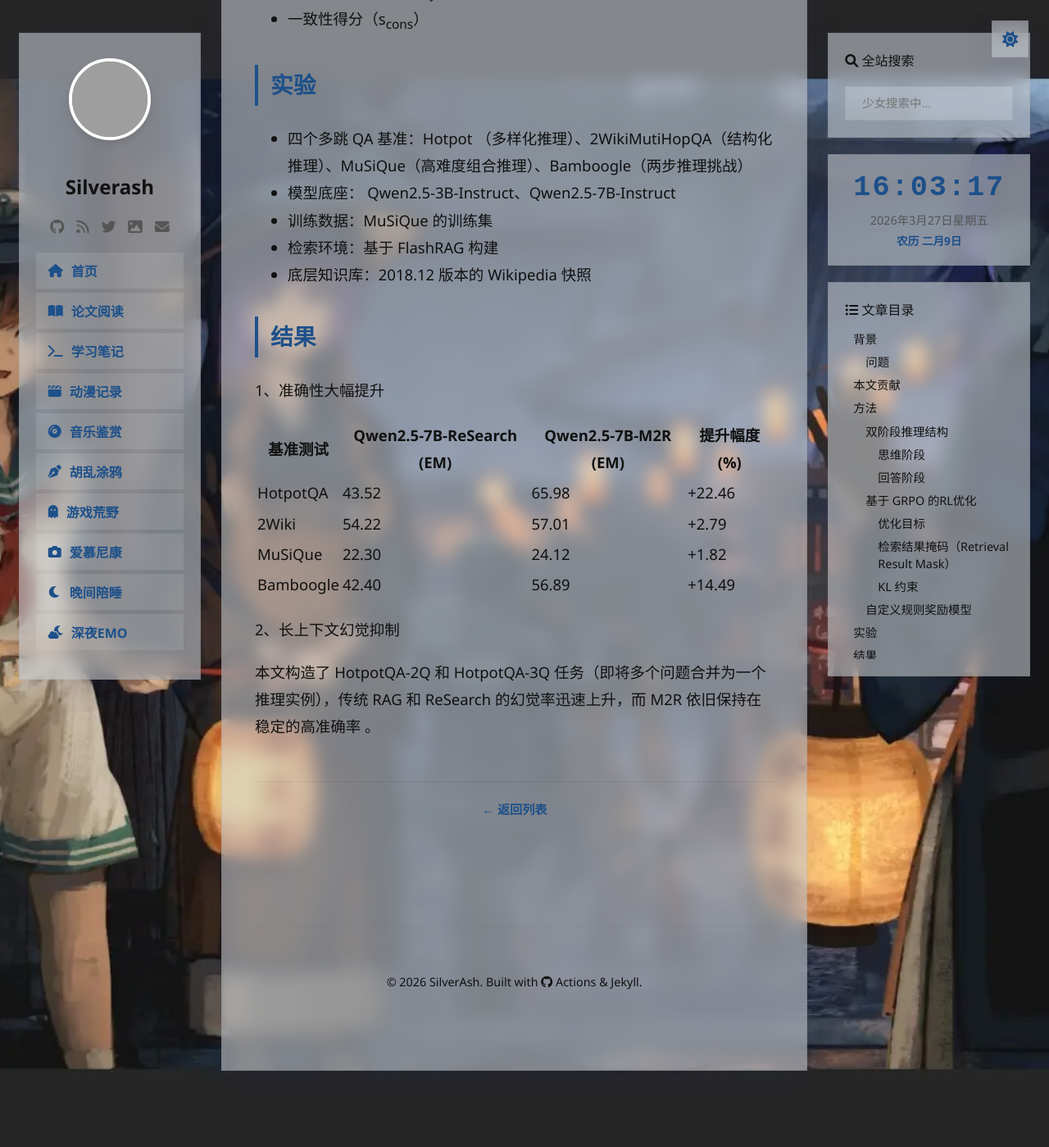
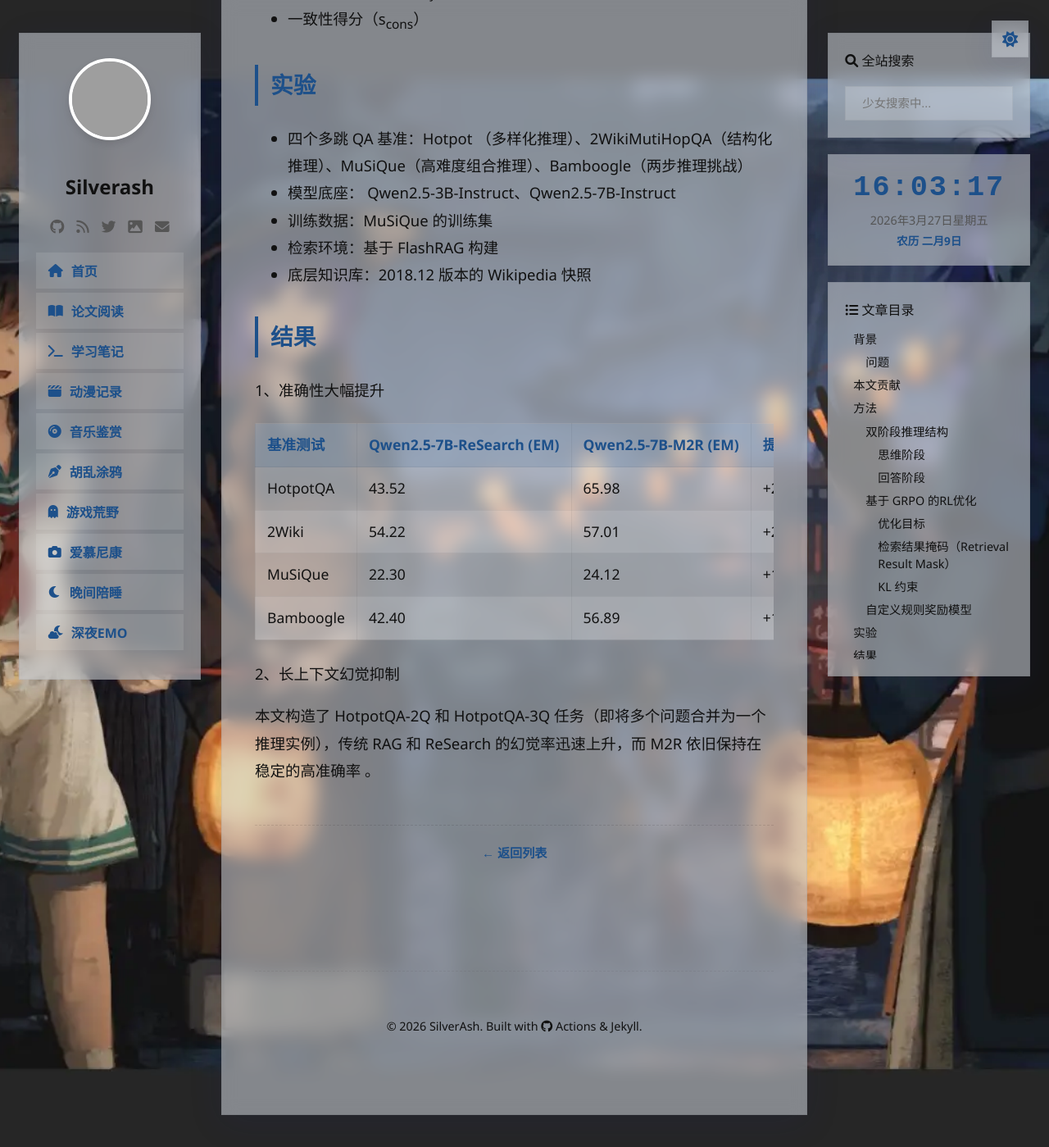
Before and after one commit to SiIverAsh/siiverash.github.io, a Jekyll site: the page built from _posts/2026-03-25-Micro-Macro-Retrieval.md, in a window 1280 px wide and 1400 px high, scrolled down 2573 px. Shown: the whole window at 82% size. Built offline with Jekyll 4.4.1, drawn with Linux system fonts in a browser that asks for light colours; comment, search, counter and statistics services are not loaded; before the commit the page ends 3919 px from its top, so only the background shows below that; grey boxes are pictures that could not be loaded.

Commit message:
Fix: display Blog table

```diff
--- a/_config.yml
+++ b/_config.yml
@@ -19,3 +19,7 @@ social:
 
 plugins:
   - jekyll-feed
+
+markdown: kramdown
+kramdown:
+  input: GFM
--- a/assets/css/main.css
+++ b/assets/css/main.css
@@ -269,6 +269,52 @@ html {
     font-size: 1.05em;
     line-height: 1.75;
     transition: max-width 0.3s ease;
+}
+
+/* 博文表格 */
+.post-content table {
+    display: block;
+    width: 100%;
+    max-width: 100%;
+    overflow-x: auto;
+    border-collapse: collapse;
+    margin: 24px 0;
+    font-size: 0.95em;
+    background: rgba(255, 255, 255, 0.18);
+}
+
+.post-content thead {
+    background: rgba(29, 80, 138, 0.12);
+}
+
+.post-content th,
+.post-content td {
+    padding: 10px 14px;
+    border: 1px solid var(--glass-border);
+    text-align: left;
+    vertical-align: top;
+    white-space: nowrap;
+}
+
+.post-content th {
+    color: var(--primary-color);
+    font-weight: 700;
+}
+
+.post-content tbody tr:nth-child(even) {
+    background: rgba(255, 255, 255, 0.12);
+}
+
+.dark-mode .post-content table {
+    background: rgba(255, 255, 255, 0.04);
+}
+
+.dark-mode .post-content thead {
+    background: rgba(74, 144, 226, 0.16);
+}
+
+.dark-mode .post-content tbody tr:nth-child(even) {
+    background: rgba(255, 255, 255, 0.03);
 }
 
 /* 深色模式内容适配 */
```
